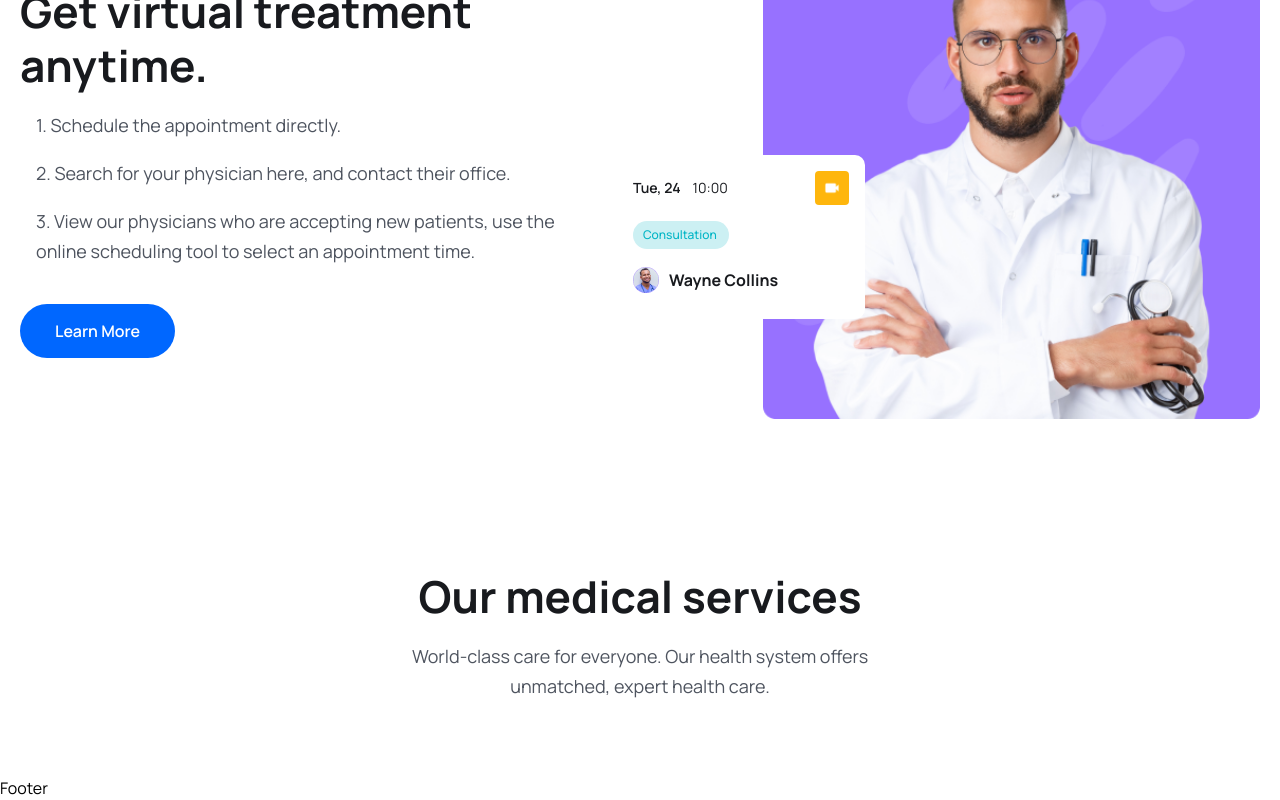
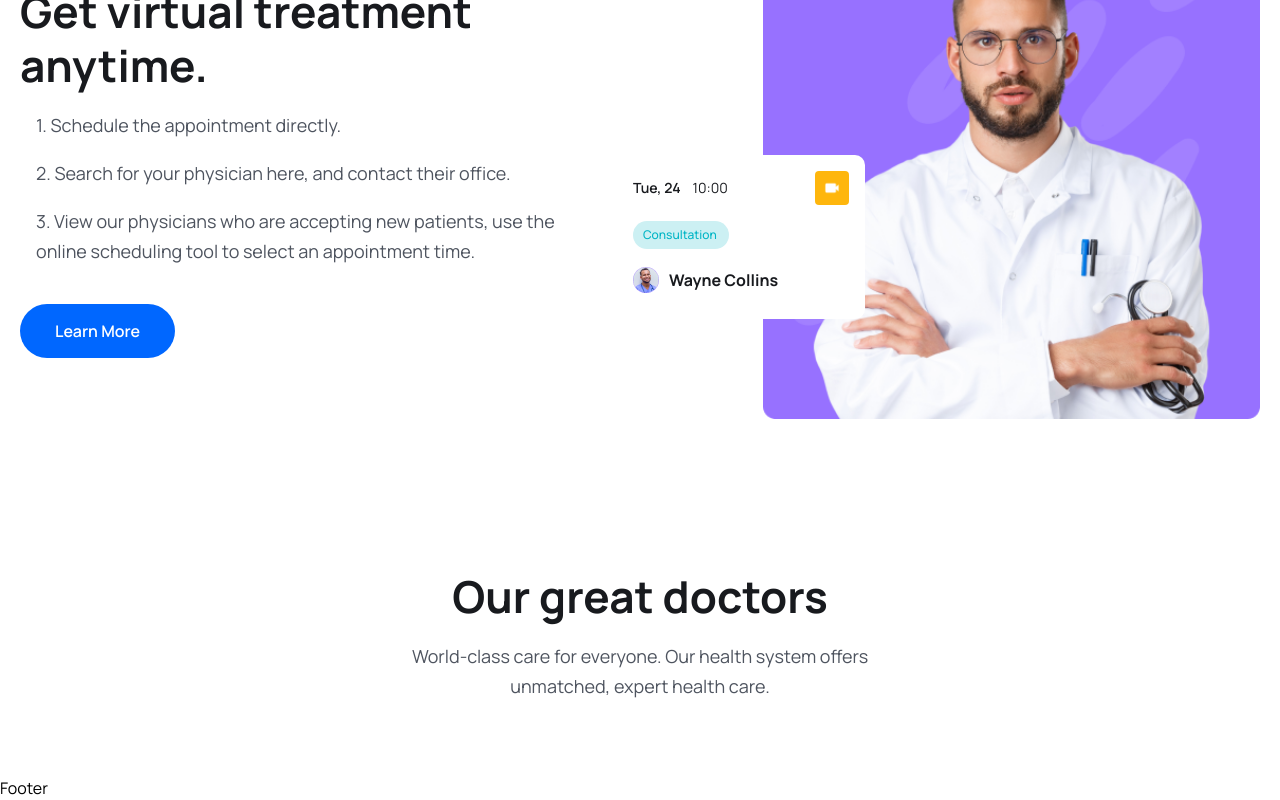
Before and after one commit to aroraadivya/Mern-Stack-Medicare, a React (Vite) app in the folder frontend/: page / in a window 1280 px wide. Shown: the part 3325-4125 px from the top of the page. Built offline with nearby package versions, Linux system fonts and the light colour scheme.

Commit message:
Update heading in Home component to enhance clarity on services offered

```diff
--- a/frontend/src/pages/Home.jsx
+++ b/frontend/src/pages/Home.jsx
@@ -221,7 +221,7 @@ const Home = () => {
             <section>
                 <div className='container'>
                     <div className='xl:w-[470px] mx-auto'>
-                        <h2 className='heading text-center'>Our medical services</h2>
+                        <h2 className='heading text-center'>Our great doctors</h2>
                         <p className='text__para text-center'>World-class care for everyone. Our health system offers unmatched, expert health care.</p>
                     </div>
                 </div>
```
